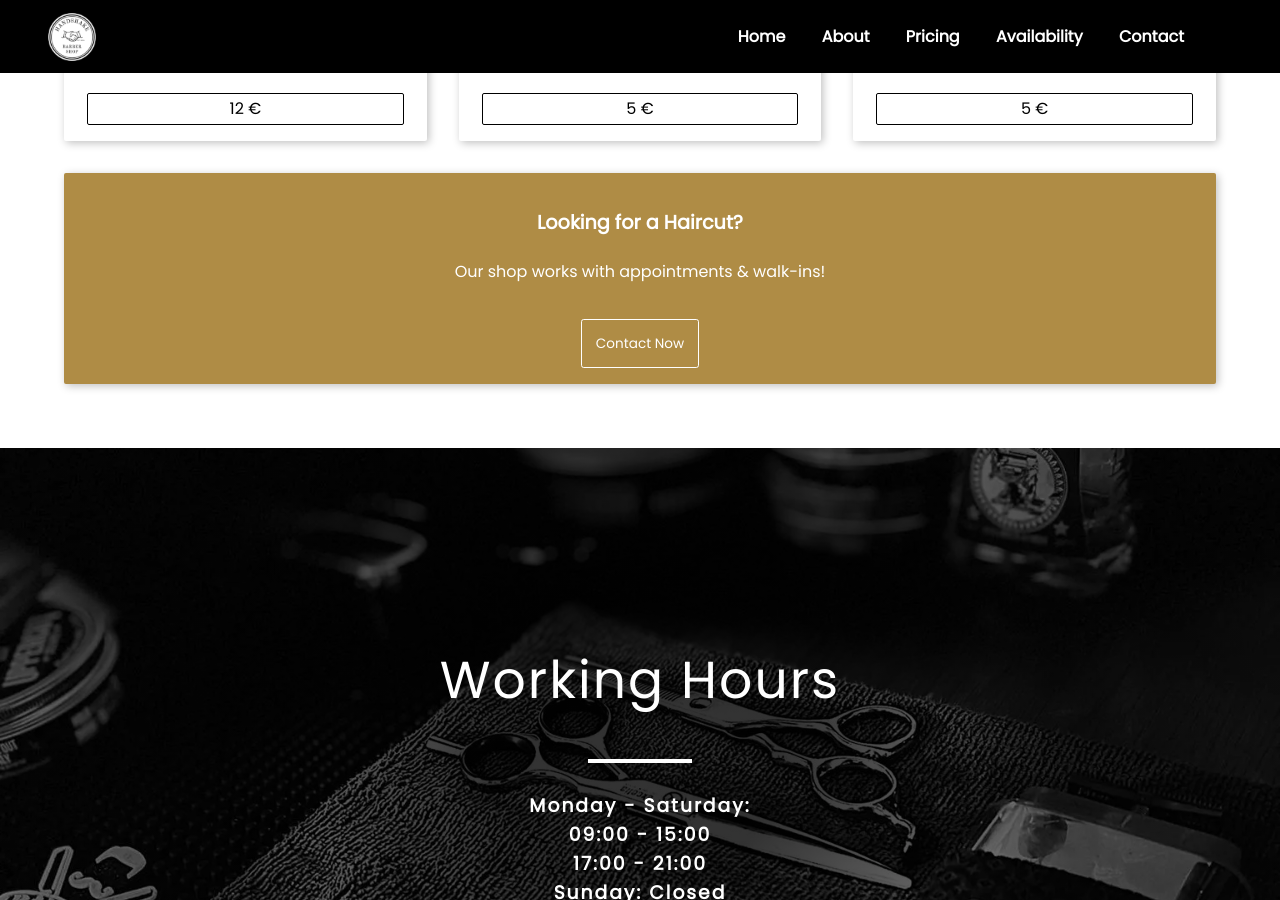
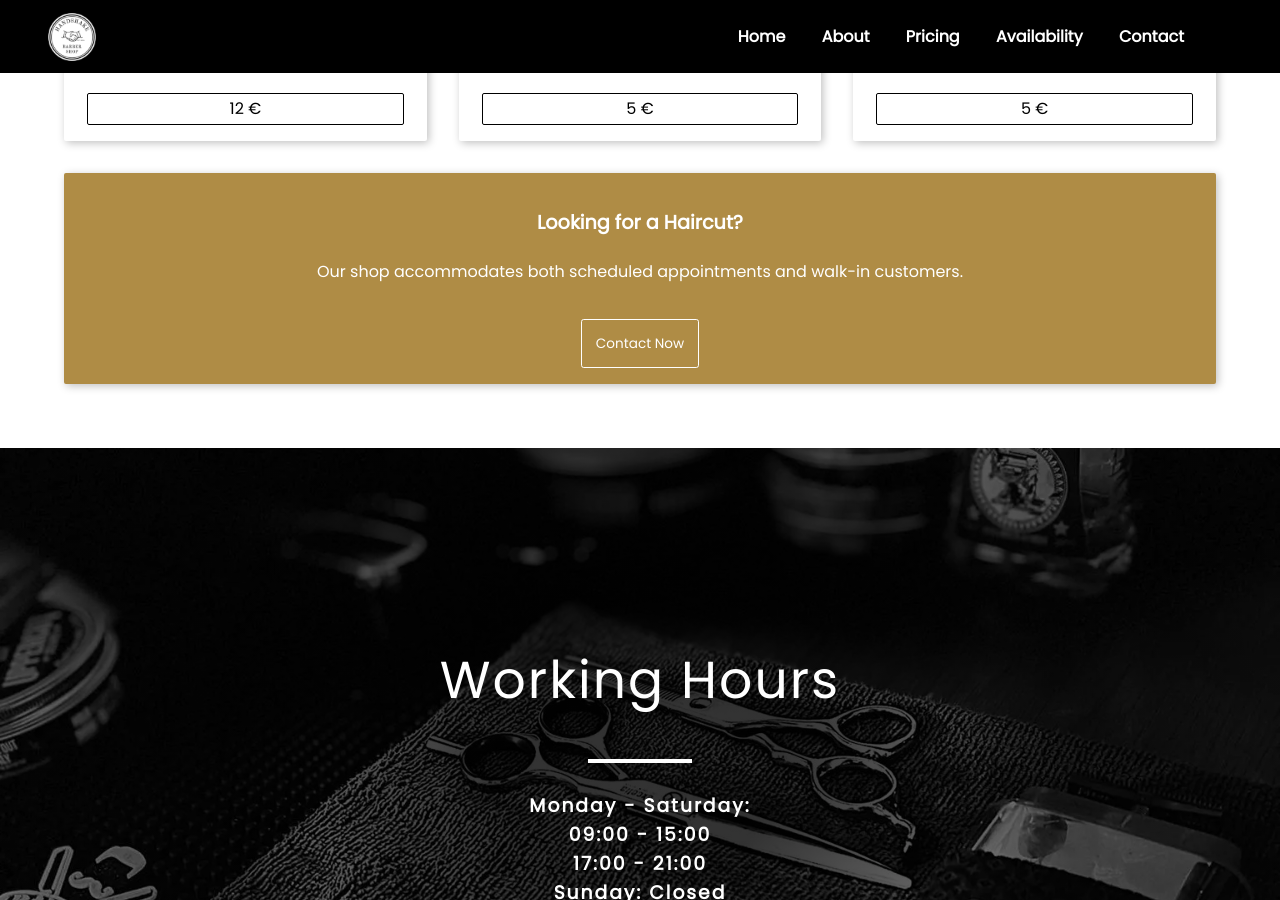
Before and after one commit to RigasAlex/handshake-barbershop, a Jekyll site: the page built from index.md, in a window 1280 px wide and 900 px high, scrolled down 2536 px. Built offline with Jekyll 4.4.1, drawn with Linux system fonts in a browser that asks for light colours; some of the changed text lies outside the part shown.

Commit message:
Refrashe some text

```diff
--- a/index.md
+++ b/index.md
@@ -38,10 +38,10 @@ services:
           price: 5
     more:
       title: Looking for a Haircut?
-      desc: Our shop works with appointments & walk-ins!
+      desc: Our shop accommodates both scheduled appointments and walk-in customers.
 
 appointment:
-  title:  Change Your Style
+  title:  Find your style, own it confidently.
   desc: Sit down, relax, and let us take care of you.
   img: assets/img/handshake_05.webp
 ---
```
Also changed, not shown: other parts of index.md (+1 -1 lines).
